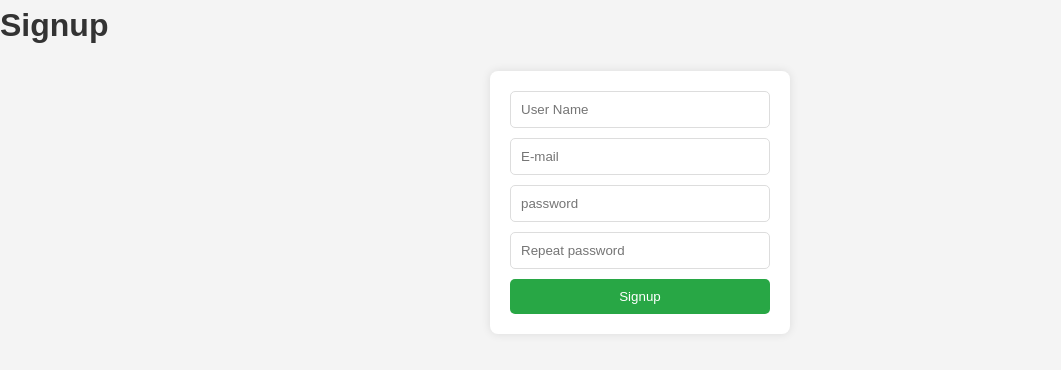
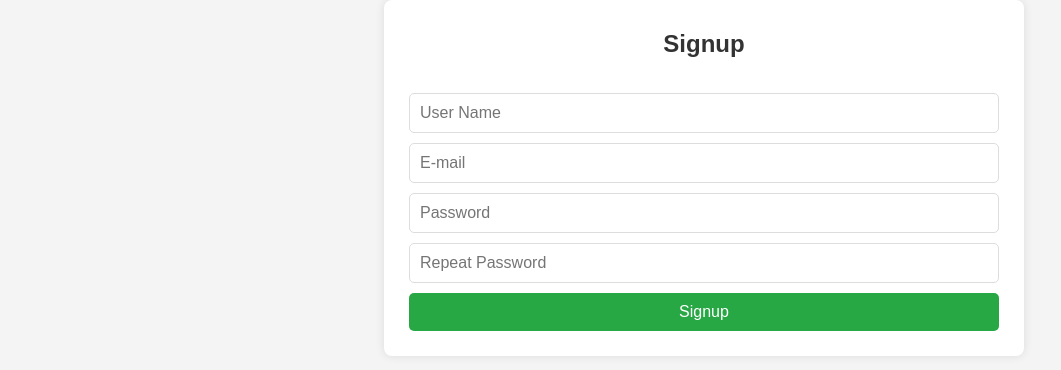
Before and after one commit to Samaralagan/php_Demo, a PHP site: page /signup.php in a window 1280 px wide. Shown: the part 98-468 px from the top of the page, without its empty margins (0-1061 px from the left). Run offline with PHP 8.4, Linux system fonts and the light colour scheme.

Commit message:
finished task1

```diff
--- a/header.php
+++ b/header.php
@@ -41,6 +41,3 @@ session_start(); // Start session at the top before anything else
             </div>
         </nav>
     </header>
-</body>
-
-</html>
--- a/includes/logout.inc.php
+++ b/includes/logout.inc.php
@@ -0,0 +1,5 @@
+<?php
+session_start();
+session_unset();
+session_destroy();
+header("Location:../index.php");
--- a/signup.php
+++ b/signup.php
@@ -1,17 +1,34 @@
 <?php
 require "header.php";
 ?>
+
+<head>
+    <link rel="stylesheet" href="style.css">
+</head>
 <main>
-    <div>
-        <h1>
-            Signup
-        </h1>
-        <form class="signup-form" action="includes/signup.inc.php" method="post">
+    <div class="signup-form">
+        <h1>Signup</h1>
+        <?php
+        if (isset($_GET['error'])) {
+            if ($_GET['error'] == "emptyfields") {
+                echo '<p>Fill in all fields!</p>';
+            } else if ($_GET['error'] == "invalidmailuid") {
+                echo '<p>Invalid mail!</p>';
+            } else if ($_GET['error'] == "invaliduid") {
+                echo '<p>Invalid User Name!</p>';
+            } else if ($_GET['error'] == "checkpassword") {
+                echo '<p>Password doesn\'t match!</p>';
+            } else if ($_GET['error'] == "username_taken") {
+                echo '<p>Username taken!</p>';
+            }
+        }
+        ?>
+        <form class="form1" action="includes/signup.inc.php" method="post">
             <input type="text" name="uid" placeholder="User Name">
             <input type="text" name="mail" placeholder="E-mail">
-            <input type="password" name="pwd" placeholder="password">
-            <input type="password" name="pwd-repeat" placeholder="Repeat password">
-            <button type="submit" name="signup-submit">Signup </button>
+            <input type="password" name="pwd" placeholder="Password">
+            <input type="password" name="pwd-repeat" placeholder="Repeat Password">
+            <button type="submit" name="signup-submit">Signup</button>
         </form>
     </div>
 </main>
--- a/style.css
+++ b/style.css
@@ -60,6 +60,12 @@ form {
     gap: 10px;
     align-items: center;
 }
+.form1 {
+    display: flex;
+    flex-direction: column;
+    gap: 10px;
+    align-items: center;
+}
 
 input {
     padding: 8px;
@@ -93,16 +99,29 @@ a[href="signup.php"]:hover {
 }
 
 /* Signup Form Styles */
+.signup-form-container {
+    display: flex;
+    justify-content: center;
+    align-items: center;
+    height: 80vh;
+}
+
 .signup-form {
     background: white;
-    padding: 20px;
+    padding: 25px;
     border-radius: 8px;
     box-shadow: 0 0 10px rgba(0, 0, 0, 0.1);
-    width: 300px;
-    margin: 20px auto;
+    width: 50%;
     display: flex;
     flex-direction: column;
-    gap: 10px;
+    gap: 15px;
+    text-align: center;
+    margin-left: 30%;
+}
+
+.signup-form h1 {
+    font-size: 24px;
+    margin-bottom: 15px;
 }
 
 .signup-form input {
@@ -110,6 +129,7 @@ a[href="signup.php"]:hover {
     padding: 10px;
     border: 1px solid #ddd;
     border-radius: 5px;
+    font-size: 16px;
 }
 
 .signup-form button {
@@ -120,9 +140,29 @@ a[href="signup.php"]:hover {
     color: white;
     cursor: pointer;
     border-radius: 5px;
+    font-size: 16px;
     transition: 0.3s;
 }
 
 .signup-form button:hover {
     background: #218838;
 }
+
+/* Responsive Design */
+@media (max-width: 768px) {
+    nav {
+        flex-direction: column;
+    }
+    nav ul {
+        flex-direction: column;
+        text-align: center;
+    }
+    nav div {
+        flex-direction: column;
+        align-items: center;
+    }
+    .signup-form-container {
+        height: auto;
+        padding: 20px;
+    }
+}
```
